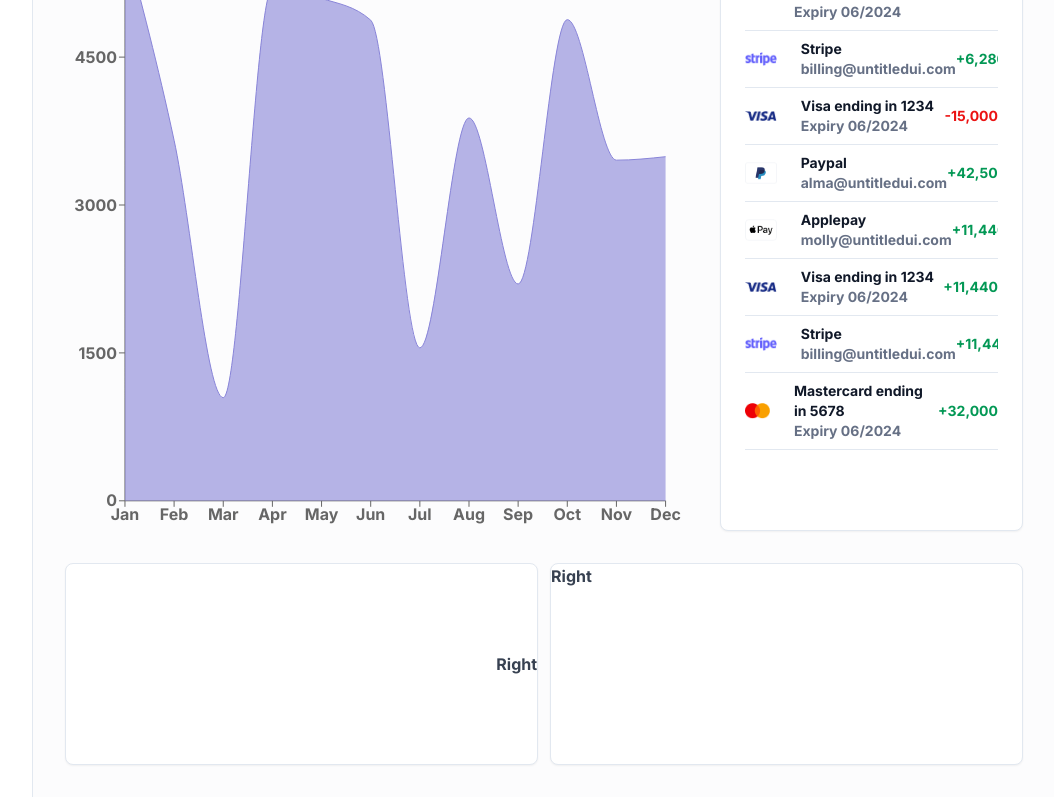
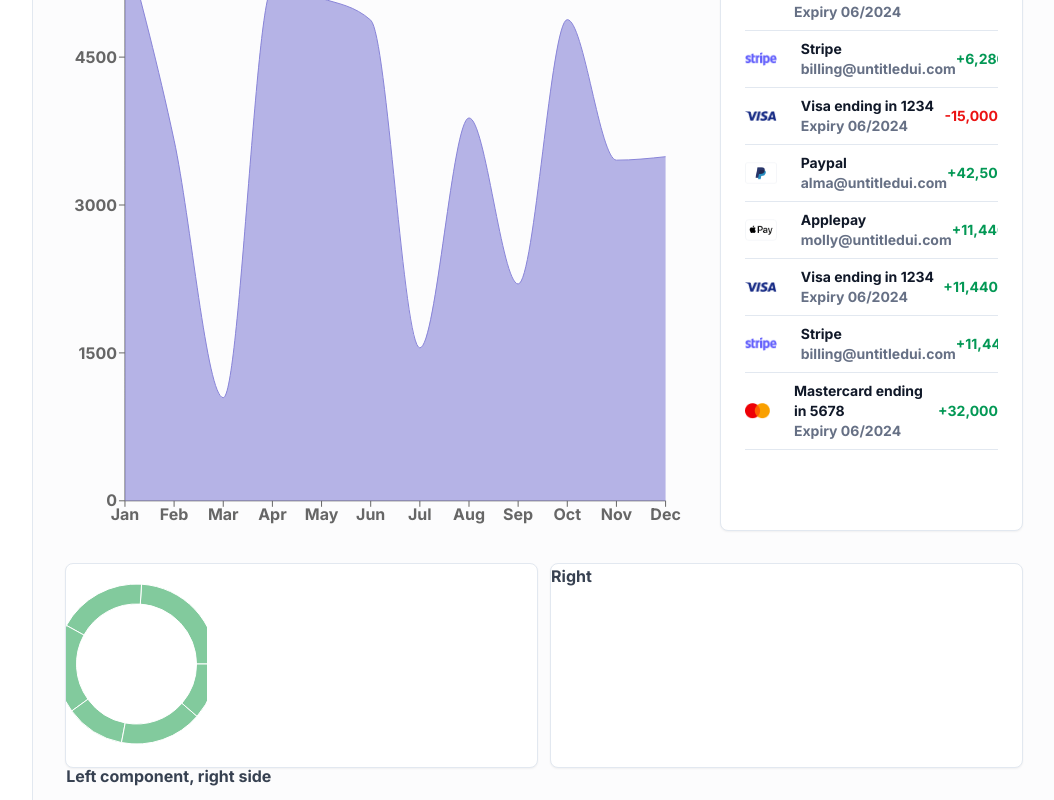
Before and after one commit to Drifty-Cyber/o-dash-next, a Next.js app: page / in a window 1280 px wide. Shown: the part 678-1478 px from the top of the page, without its empty margins (225-1279 px from the left). Built offline with nearby package versions, Linux system fonts and the light colour scheme; what tailwindcss-debug-screens would draw is missing.

Commit message:
chore: add piechart

```diff
--- a/app/page.tsx
+++ b/app/page.tsx
@@ -158,11 +158,11 @@ export default function Home() {
 
       {/* Pie Chart &  */}
       <section className="grid grid-cols-2 gap-3">
-        <section className="bg-white rounded-lg shadow-sm border flex justify-between items-center gap-2">
+        <section className="bg-white rounded-lg shadow-sm border lg:h-[205px]">
           <section>
             <PieChartComponent />
           </section>
-          <section>Right</section>
+          <section>Left component, right side</section>
         </section>
         <section className="bg-white rounded-lg shadow-sm border">
           <section>Right</section>
--- a/components/PieChart.tsx
+++ b/components/PieChart.tsx
@@ -29,8 +29,8 @@ const data01 = [
 
 export default function PieChartComponent() {
   return (
-    <ResponsiveContainer width="100%" height={200}>
-      <PieChart width={120} height={120}>
+    <ResponsiveContainer width="30%" height={200}>
+      <PieChart width={50} height={50}>
         <Pie
           data={data01}
           nameKey="name"
```
